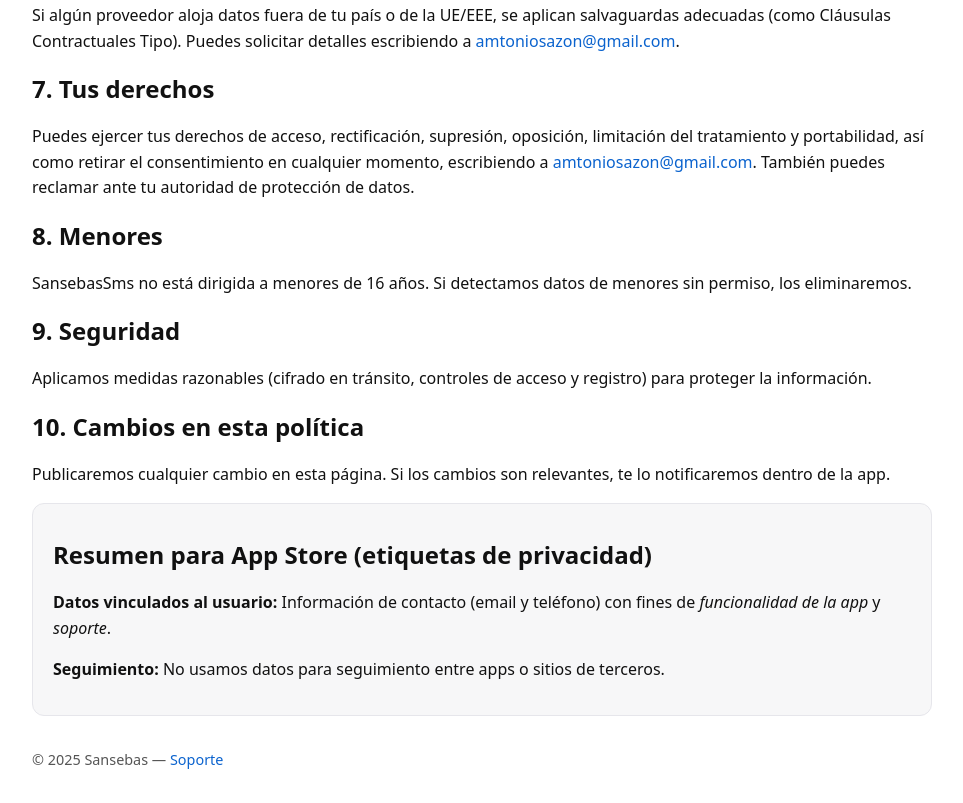
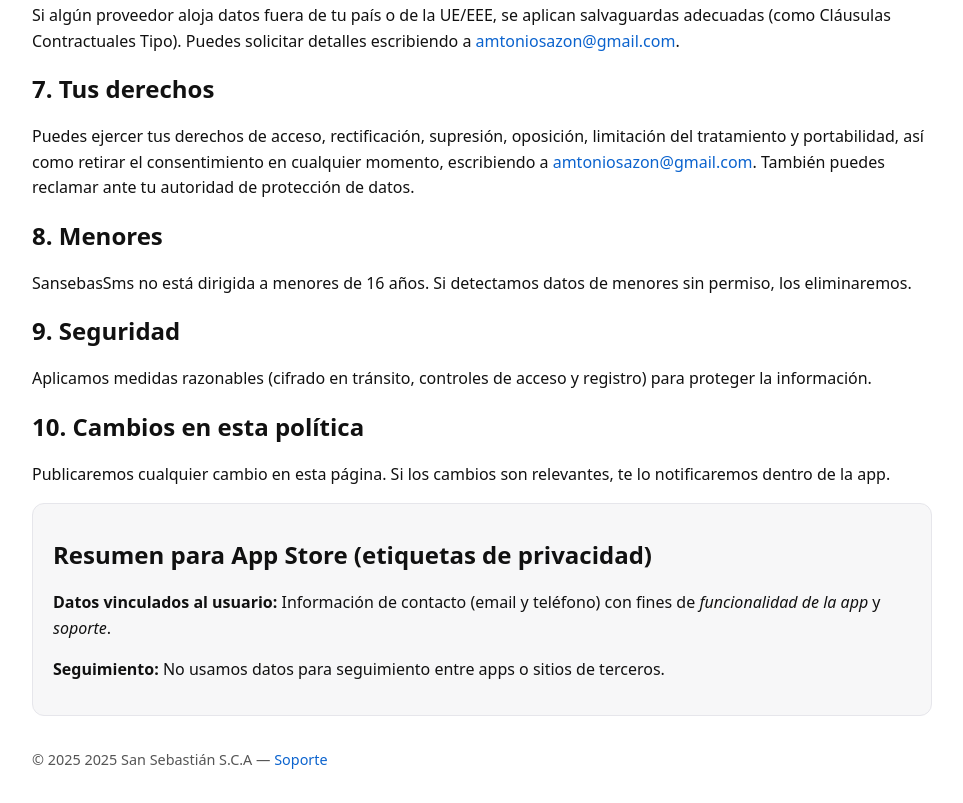
Before and after one commit to Asb74/Privacidad-SansebasSms, a plain HTML site: page index.html in a window 1280 px wide. Shown: the part 1358-2161 px from the top of the page, without its empty margins (158-1121 px from the left). Drawn offline with Linux system fonts and the light colour scheme.

Commit message:
Update index.html

```diff
--- a/index.html
+++ b/index.html
@@ -82,7 +82,7 @@
   </div>
 
   <footer>
-    © <span id="y"></span> Sansebas — <a href="./soporte.html">Soporte</a>
+    © <span id="y"></span> 2025 San Sebastián S.C.A — <a href="./soporte.html">Soporte</a>
   </footer>
 </main>
 <script>document.getElementById('y').textContent=new Date().getFullYear()</script>
```
